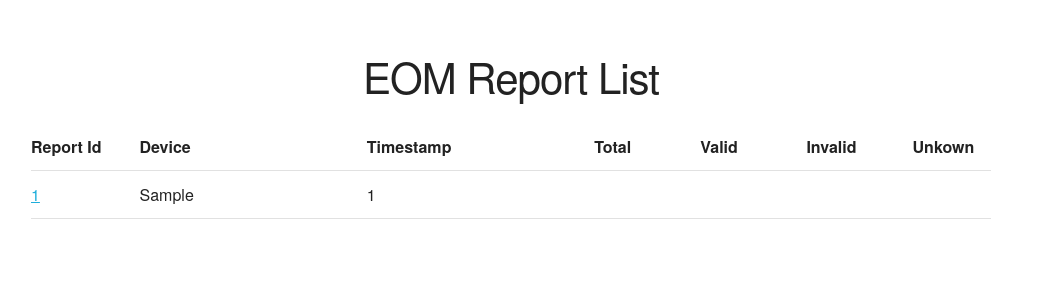
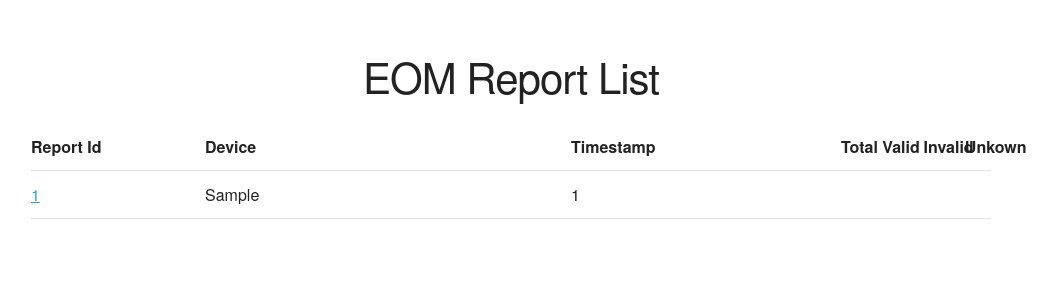
Before and after one commit to securerouting/EOM, a Django app: page /status/ in a window 1280 px wide. Shown: the top 300 px of the page, without its empty margins (129-1186 px from the left). Run offline with Django 3.2, Linux system fonts and the light colour scheme; tables that the repository leaves empty hold one stand-in row (values such as "Sample post").

Commit message:
Readjust column width since some columns have gone away

```diff
--- a/eom_ui/status/static/status/css/custom.css
+++ b/eom_ui/status/static/status/css/custom.css
@@ -29,31 +29,19 @@
 /* Summary Table */
 
 .row-report-id {
-    width: 10%;
+    width: 15%;
 }
 
 .row-device {
-    width: 25%;
+    width: 35%;
 }
 
 .row-timestamp {
     width: 25%;
 }
 
-.row-sum-tot {
-    width: 10%;
-}
-
-.row-sum-valid {
-    width: 10%;
-}
-
-.row-sum-invalid {
-    width: 10%;
-}
-
-.row-sum-unknown {
-    width: 10%;
+.row-invalid {
+    width: 25%;
 }
 
 /* Detail Table */
```
